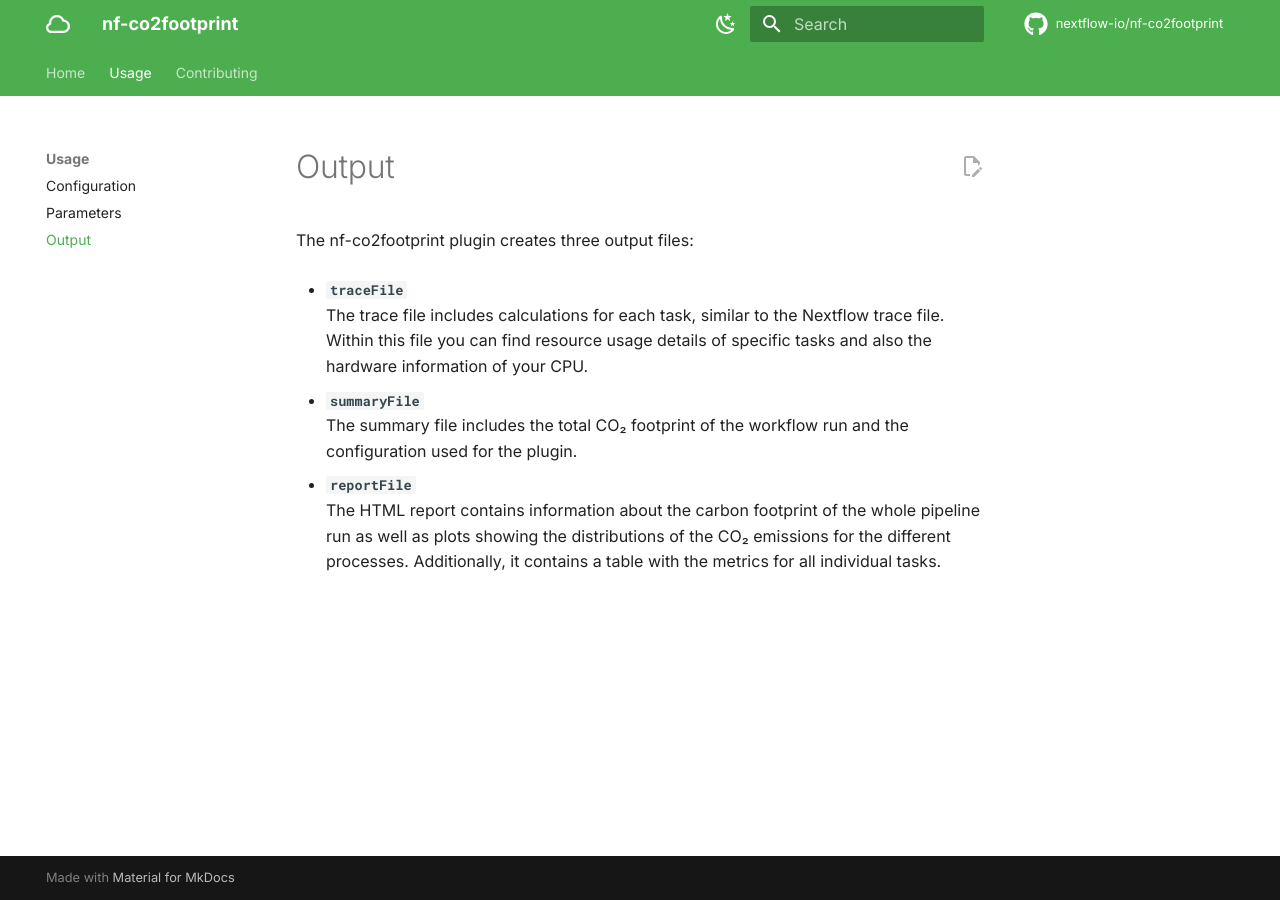
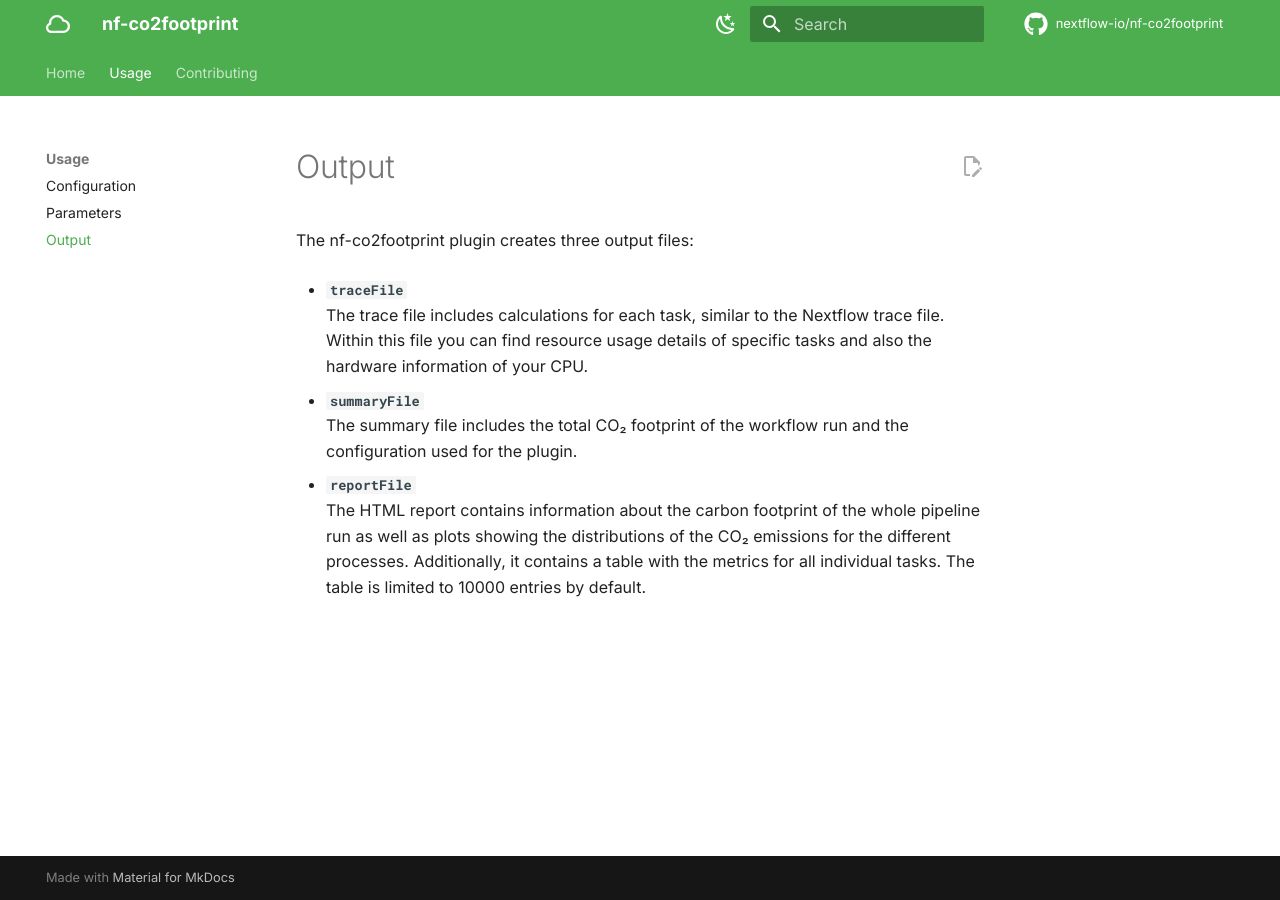
Before and after one commit to nextflow-io/nf-co2footprint, an MkDocs documentation site: the page built from docs/usage/output.md, in a window 1280 px wide. Built offline with MkDocs 1.6.1 and Material for MkDocs 9.7.7, drawn with Linux system fonts in a browser that asks for light colours; comment, search, counter and statistics services are not loaded.

Commit message:
Documentation: Added changed display behaviour for a large number of tasks to documentation
Signed-off-by: JosuaCarl <josua.carl@uni-tuebingen.de>

```diff
--- a/docs/usage/output.md
+++ b/docs/usage/output.md
@@ -12,4 +12,4 @@ The nf-co2footprint plugin creates three output files:
   The summary file includes the total CO₂ footprint of the workflow run and the configuration used for the plugin.
 
 - **`reportFile`**
-  The HTML report contains information about the carbon footprint of the whole pipeline run as well as plots showing the distributions of the CO₂ emissions for the different processes. Additionally, it contains a table with the metrics for all individual tasks.
+  The HTML report contains information about the carbon footprint of the whole pipeline run as well as plots showing the distributions of the CO₂ emissions for the different processes. Additionally, it contains a table with the metrics for all individual tasks. The table is limited to 10000 entries by default.
```
